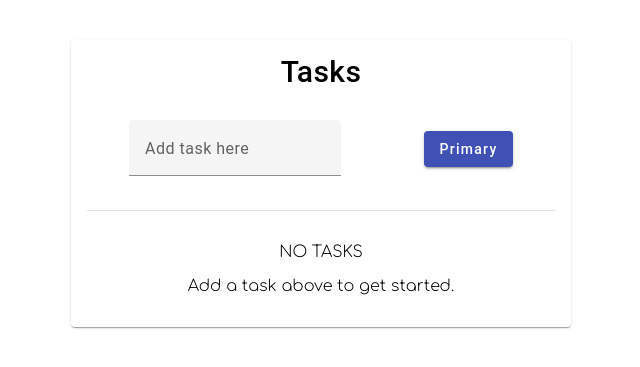
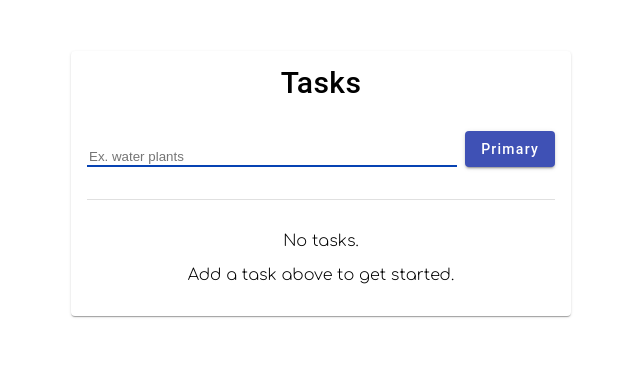
Before and after one commit to jefffabiny/tasks, an Angular app: page / in a window 1280 px wide. Shown: the part 225-592 px from the top of the page, without its empty margins (327-967 px from the left). Built offline with nearby package versions, Linux system fonts and the light colour scheme.

Commit message:
Didn't like material input. Small style tweaks, getting ready for ngrx.

```diff
--- a/src/app/app.component.html
+++ b/src/app/app.component.html
@@ -2,13 +2,10 @@
   <mat-card>
     <mat-card-header> <mat-card-title>Tasks</mat-card-title></mat-card-header>
     <mat-card-content>
-      <form class="example-form">
-        <mat-form-field class="tasks-form-field">
-          <mat-label>Add task here</mat-label>
-          <input matInput type="text" placeholder="Ex. water plants" value="" />
-        </mat-form-field>
+      <div class="add-contain">
+        <input type="text" placeholder="Ex. water plants" value="" />
         <button mat-raised-button color="primary">Primary</button>
-      </form>
+      </div>
 
       <mat-divider></mat-divider>
 
--- a/src/app/app.component.scss
+++ b/src/app/app.component.scss
@@ -15,13 +15,19 @@
     }
   }
 
-  form {
-    align-items: center;
+  .add-contain {
+    align-items: flex-end;
     display: flex;
-    justify-content: space-around;
 
-    .tasks-form-field {
-      margin-bottom: -1.25em;
+    input {
+      border: 0;
+      border-bottom: 2px solid rgb(7, 67, 179);
+      flex: 1;
+      margin-right: 0.5rem;
+
+      &:focus-visible {
+        outline: none;
+      }
     }
   }
 
--- a/src/app/tasks-container/tasks-container.component.html
+++ b/src/app/tasks-container/tasks-container.component.html
@@ -1,6 +1,6 @@
 <div>
   <div *ngIf="emptySet" class="empty-set">
-    <p>NO TASKS</p>
+    <p>No tasks.</p>
     <p>Add a task above to get started.</p>
   </div>
 </div>
```
